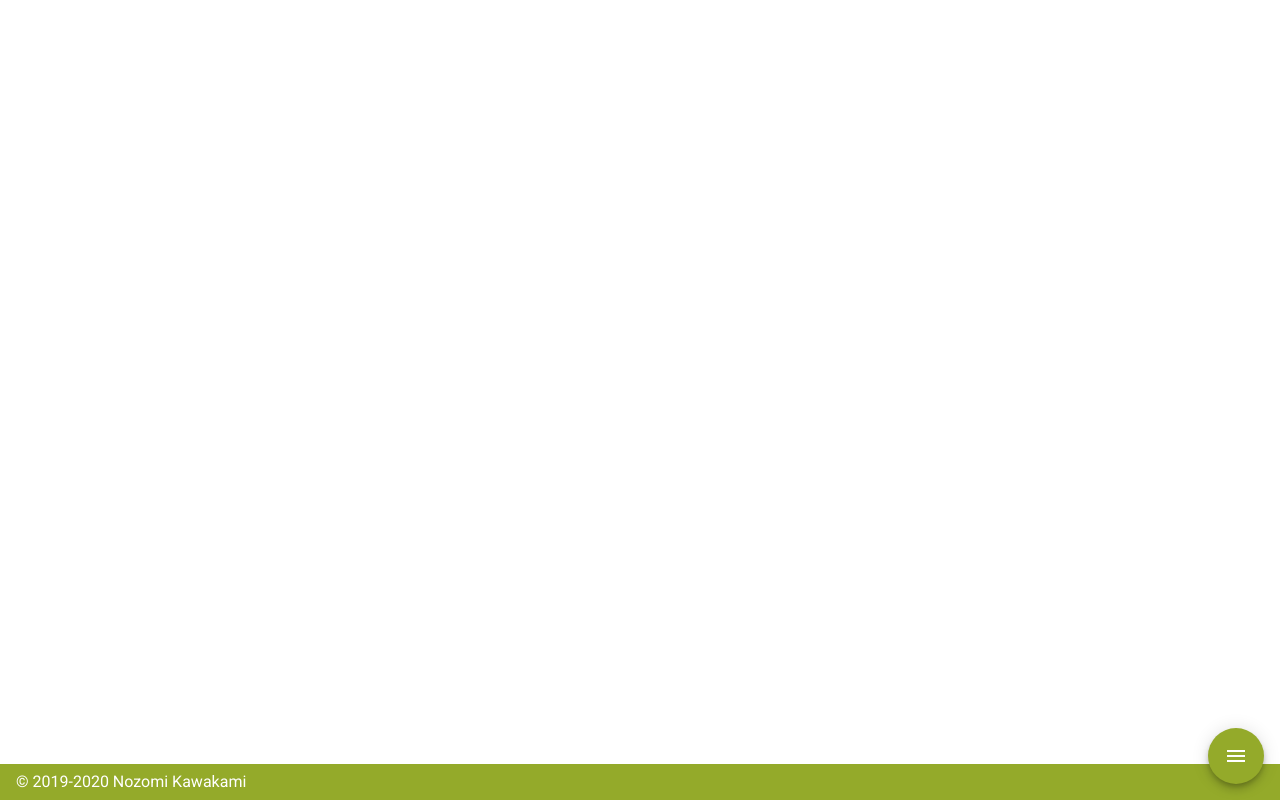
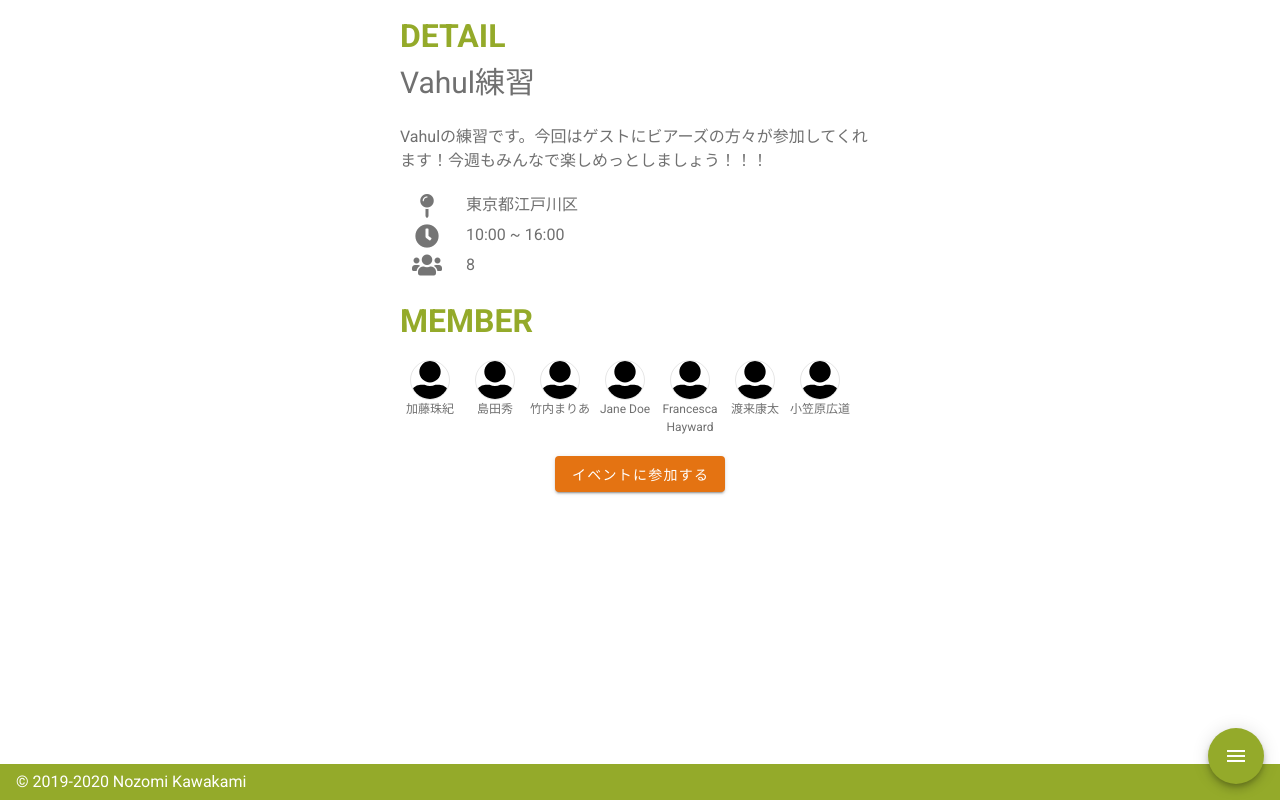
Before and after one commit to wish911wish/ulta, a Nuxt app: page /event/detail in a window 1280 px wide. Built offline with nearby package versions, Linux system fonts and the light colour scheme.

Commit message:
make detail.vue for event detail page

```diff
--- /dev/null
+++ b/pages/event/detail.vue
@@ -0,0 +1,133 @@
+<template>
+  <v-layout
+    column
+    justify-center
+    align-center
+  >
+    <v-flex
+      xs12
+      sm8
+      md6
+      w-100
+    >
+      <div class="contents-container" justify-center>
+        <section-large :name="'DETAIL'" />
+        <div class="event-detail">
+          <div class="event-detail__title">
+            Vahul練習
+          </div>
+          <div class="event-detail__desctiption mt-5">
+            Vahulの練習です。今回はゲストにビアーズの方々が参加してくれます！今週もみんなで楽しめっとしましょう！！！
+          </div>
+          <div class="mt-5">
+            <div class="event-detail__date-place">
+              <event-data type="place" :data="'東京都江戸川区'" />
+            </div>
+            <div class="event-detail__date-time">
+              <event-data type="time" :data="'10:00 ~ 16:00'" />
+            </div>
+            <div class="event-detail__date-member">
+              <event-data type="member" :data="8" />
+            </div>
+          </div>
+        </div>
+        <section-large :name="'MEMBER'" class="mt-5" />
+        <div>
+          <ul class="event-detail__member-list">
+            <li class="event-detail__member" v-for="(member,index) in this.members" :key=index>
+              <div class="profile-image icon-frame w-h-40 mt-5">
+                <img class="object-fit-cover w-100" :src='iconImage' />
+              </div>
+              <div class="event-detail__member-name">
+                {{ member.name }}
+              </div>
+            </li>
+          </ul>
+        </div>
+        <div class="text-center mt-5">
+          <v-btn
+            color="accent"
+            nuxt
+            class=""
+          >
+            イベントに参加する
+          </v-btn>
+        </div>
+      </div>
+    </v-flex>
+  </v-layout>
+</template>
+
+<script>
+import SectionLarge from '~/components/SectionLarge.vue'
+import EventData from '~/components/EventData.vue'
+import iconImage from '~/components/images/user-alt-solid.svg'
+
+export default {
+  components: {
+    SectionLarge,
+    EventData
+  },
+  data () {
+    return {
+      members: [
+        {
+          name: '加藤珠紀',
+          image: 'xxxxxxx.png'
+        },
+        {
+          name: '島田秀',
+          image: 'xxxxxxx.png'
+        },
+        {
+          name: '竹内まりあ',
+          image: 'xxxxxxx.png'
+        },
+        {
+          name: 'Jane Doe',
+          image: 'xxxxxxx.png'
+        },
+        {
+          name: 'Francesca Hayward',
+          image: 'xxxxxxx.png'
+        },
+        {
+          name: '渡来康太',
+          image: 'xxxxxxx.png'
+        },
+        {
+          name: '小笠原広道',
+          image: 'xxxxxxx.png'
+        }
+      ],
+      iconImage
+    }
+  }
+}
+
+</script>
+
+<style scoped lang="scss">
+.event-detail{
+  &__title{
+    font-size: 30px;
+  }
+  &__member{
+    list-style:none;
+    width: 60px;
+    margin-right: 5px;
+    margin-top: 5px;
+  }
+  &__member-name{
+    font-size: 12px;
+    text-align: center;
+  }
+  &__member-list{
+    display: flex;
+    flex-wrap: wrap;
+    padding: 0;
+    margin-right: -5px;
+    margin-top: -10px;
+  }
+}
+</style>
```
